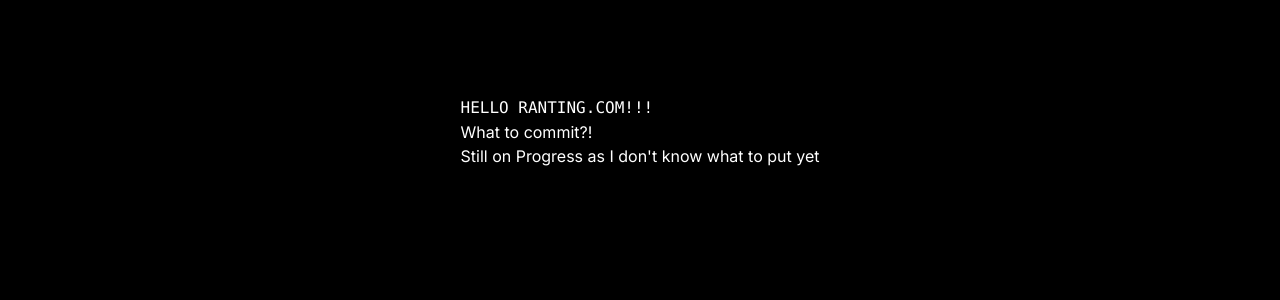
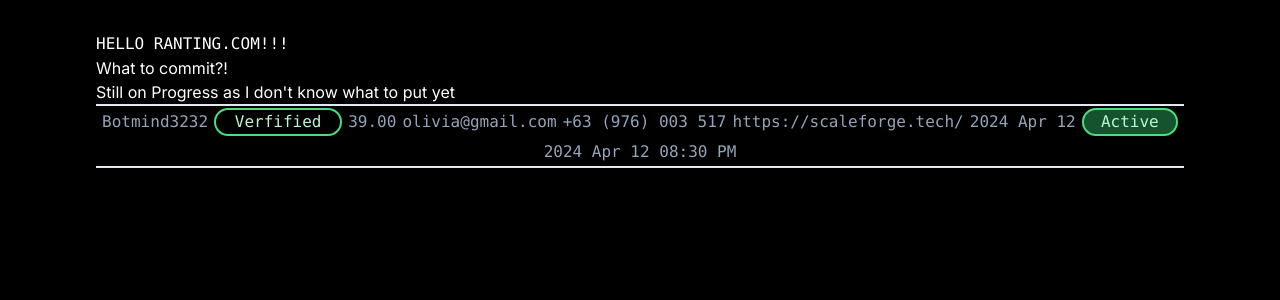
Before and after one commit to Jumjumz/next-ranting, a Next.js app: page / in a window 1280 px wide. Shown: the top 300 px of the page. Built offline with nearby package versions, Linux system fonts and the light colour scheme.

Commit message:
practice

```diff
--- /dev/null
+++ b/app/components/status.tsx
@@ -0,0 +1,14 @@
+"use client";
+
+import { useState } from "react";
+
+function Status() {
+  const [status, setStatus] = useState();
+  return (
+    <button className=" w-24 border-2 bg-green-900 border-green-400 rounded-2xl text-green-200">
+      Active
+    </button>
+  );
+}
+
+export default Status;
--- /dev/null
+++ b/app/components/verification.tsx
@@ -0,0 +1,14 @@
+"use client";
+
+import { useState } from "react";
+
+function Verification() {
+  const [verify, setVerify] = useState(null);
+  return (
+    <button className=" w-32 border-2 border-green-400 rounded-2xl text-green-200">
+      Verfified
+    </button>
+  );
+}
+
+export default Verification;
--- a/app/page.tsx
+++ b/app/page.tsx
@@ -1,10 +1,30 @@
+import Status from "./components/status";
+import Verification from "./components/verification";
+
 export default function Home() {
   return (
-    <main className="flex min-h-screen flex-col items-center justify-between p-24">
-      <div>
+    <main className="flex min-h-screen flex-col items-center justify-between px-24 py-8">
+      <div className=" w-full">
         <h1 className=" font-mono justify-center">HELLO RANTING.COM!!!</h1>
         <h1>What to commit?!</h1>
         <h1>Still on Progress as I don't know what to put yet</h1>
+        <div className=" w-full h-16 border-y-2 border-slate-200">
+          <ul className=" h-full font-mono text-md text-slate-400 flex flex-row flex-wrap items-center justify-evenly">
+            <li>Botmind3232</li>
+            <li>
+              <Verification />
+            </li>
+            <li>39.00</li>
+            <li>olivia@gmail.com</li>
+            <li>+63 (976) 003 517</li>
+            <li>https://scaleforge.tech/</li>
+            <li>2024 Apr 12</li>
+            <li>
+              <Status />
+            </li>
+            <li>2024 Apr 12 08:30 PM</li>
+          </ul>
+        </div>
       </div>
     </main>
   );
```
